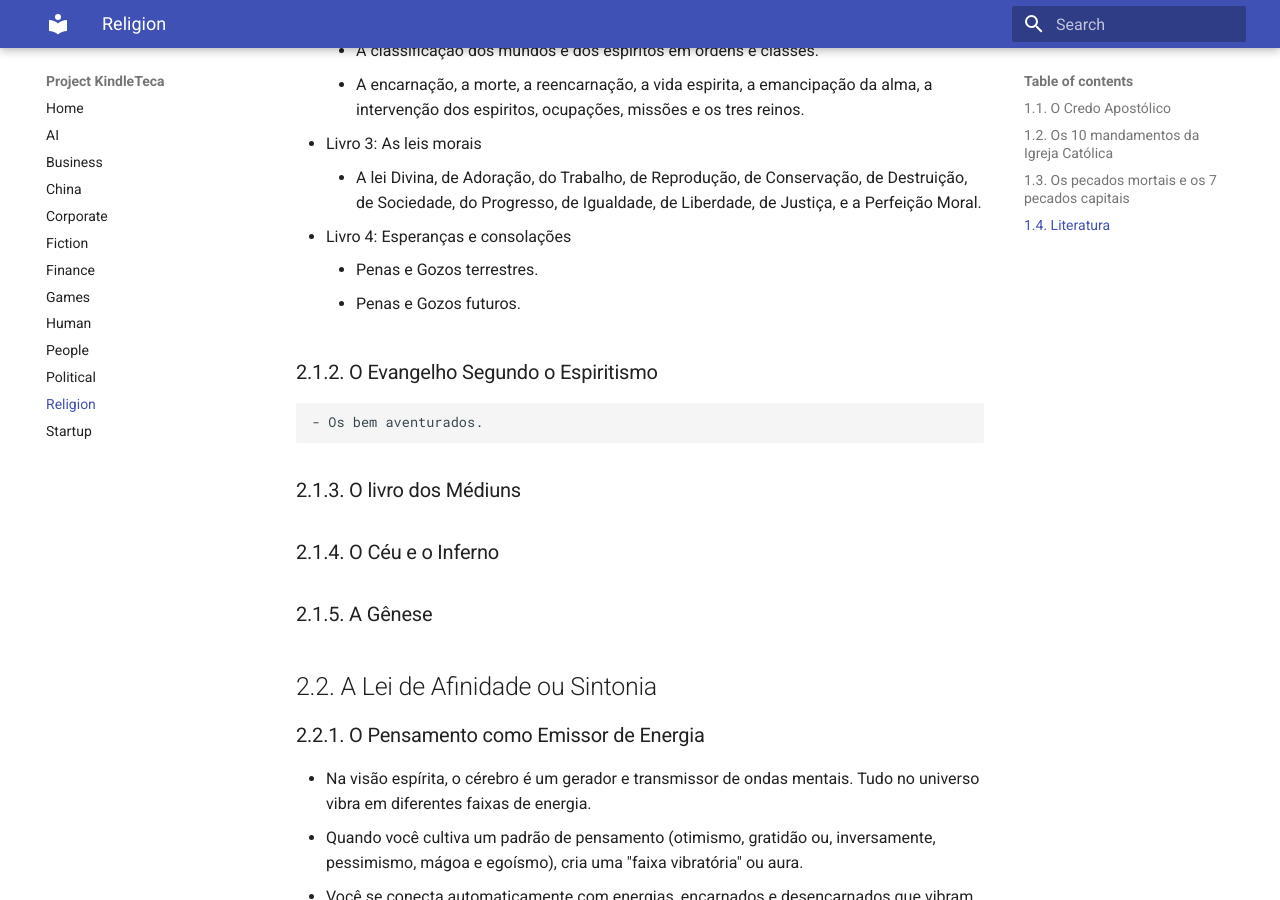
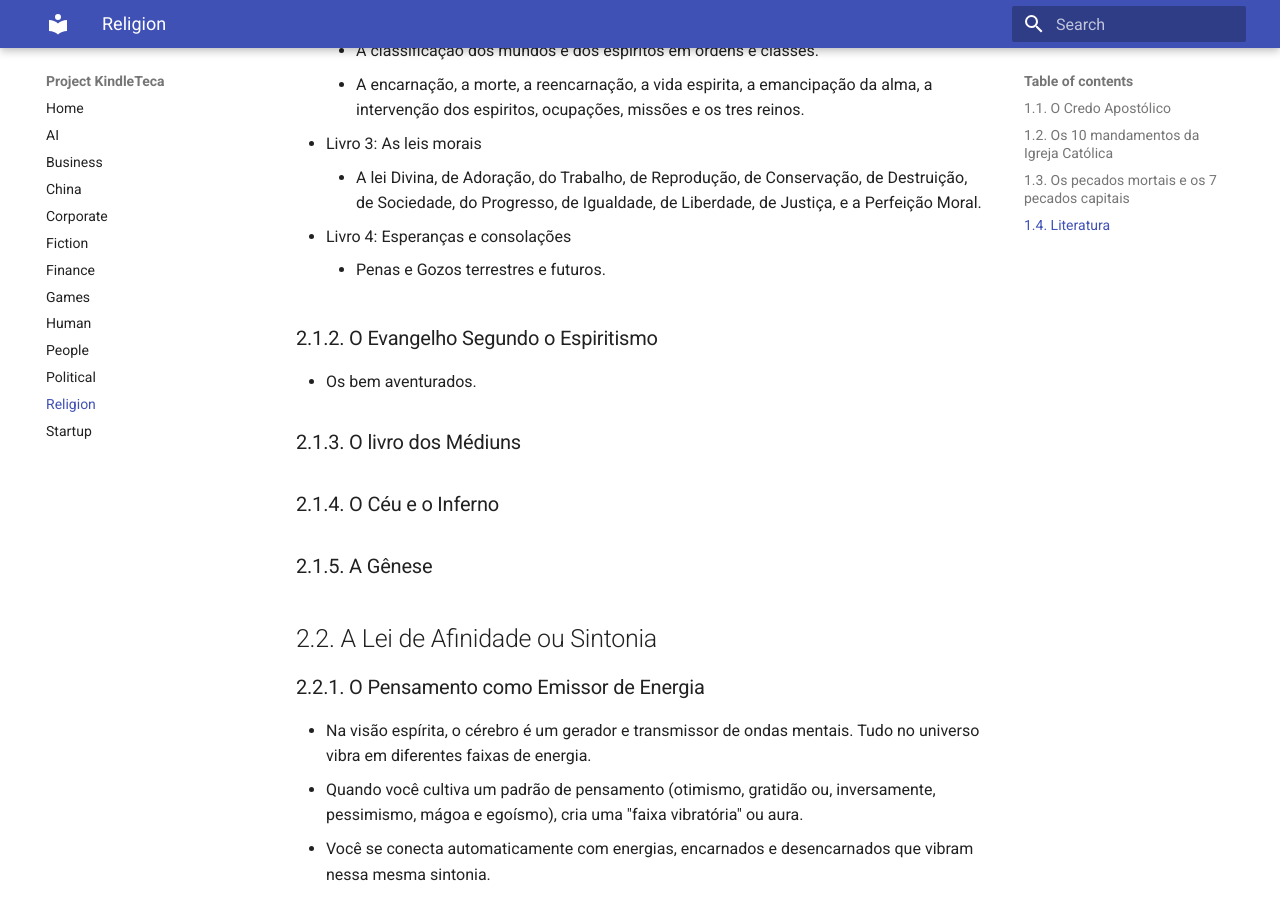
Before and after one commit to renatobrf/kindle-teca, an MkDocs documentation site: the page built from docs/religiao.md, in a window 1280 px wide and 900 px high, scrolled down 1567 px. Built offline with MkDocs 1.6.1 and Material for MkDocs 9.7.7, drawn with Linux system fonts in a browser that asks for light colours.

Commit message:
Merge earthly and future penalties and joys
Combine the sections on earthly and future penalties and joys into one line.

```diff
--- a/docs/religiao.md
+++ b/docs/religiao.md
@@ -40,11 +40,10 @@ O egoísmo como o pai de todos os males. O orgulho e o egoísmo sempre andaram d
 - Livro 3: As leis morais
     - A lei Divina, de Adoração, do Trabalho, de Reprodução, de Conservação, de Destruição, de Sociedade, do Progresso, de Igualdade, de Liberdade, de Justiça, e a Perfeição Moral.
 - Livro 4: Esperanças e consolações
-    - Penas e Gozos terrestres.
-    - Penas e Gozos futuros.
+    - Penas e Gozos terrestres e futuros.
 
 ### 2.1.2. O Evangelho Segundo o Espiritismo
-    - Os bem aventurados.
+- Os bem aventurados.
 
 ### 2.1.3. O livro dos Médiuns
 
```
